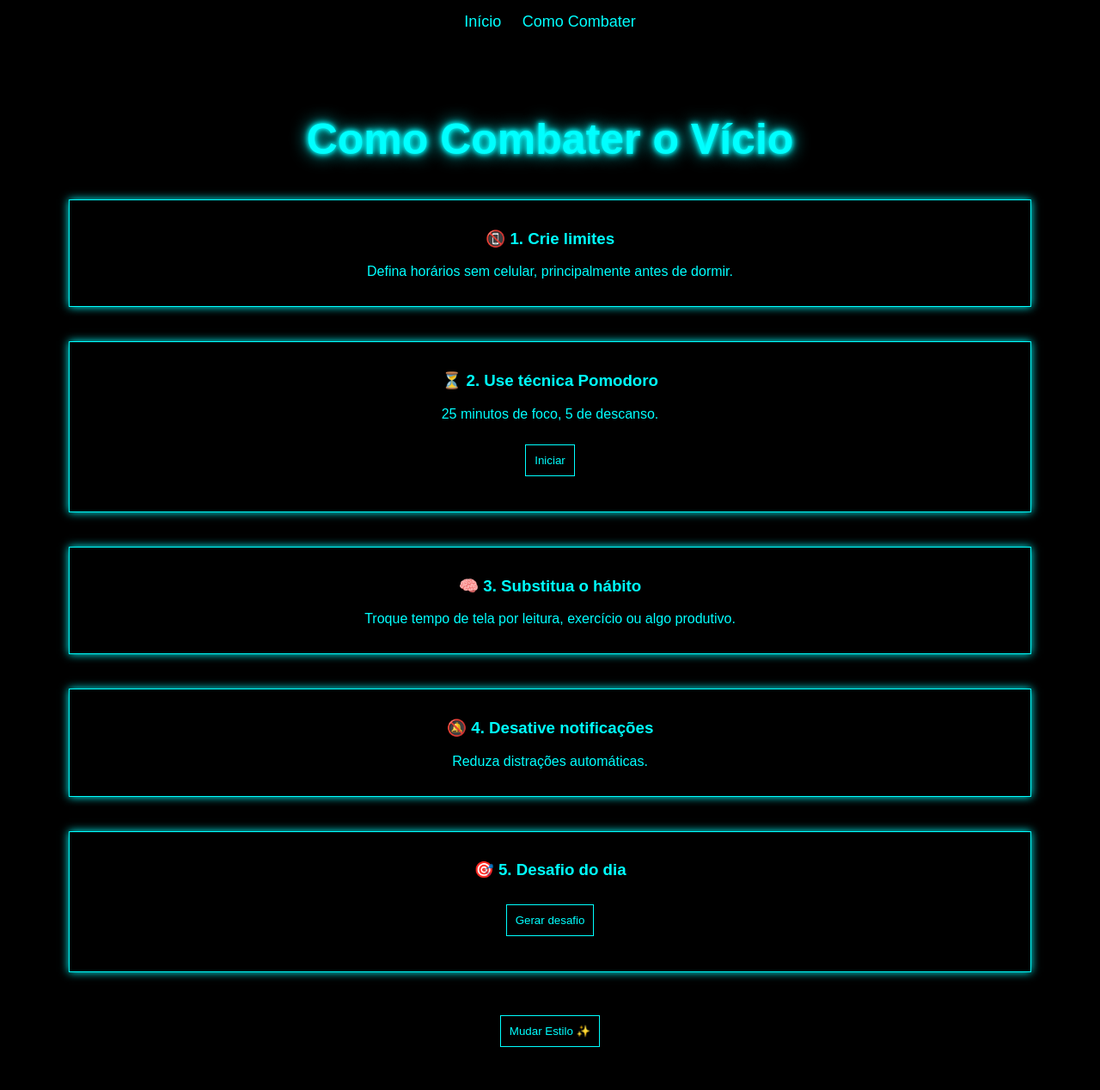
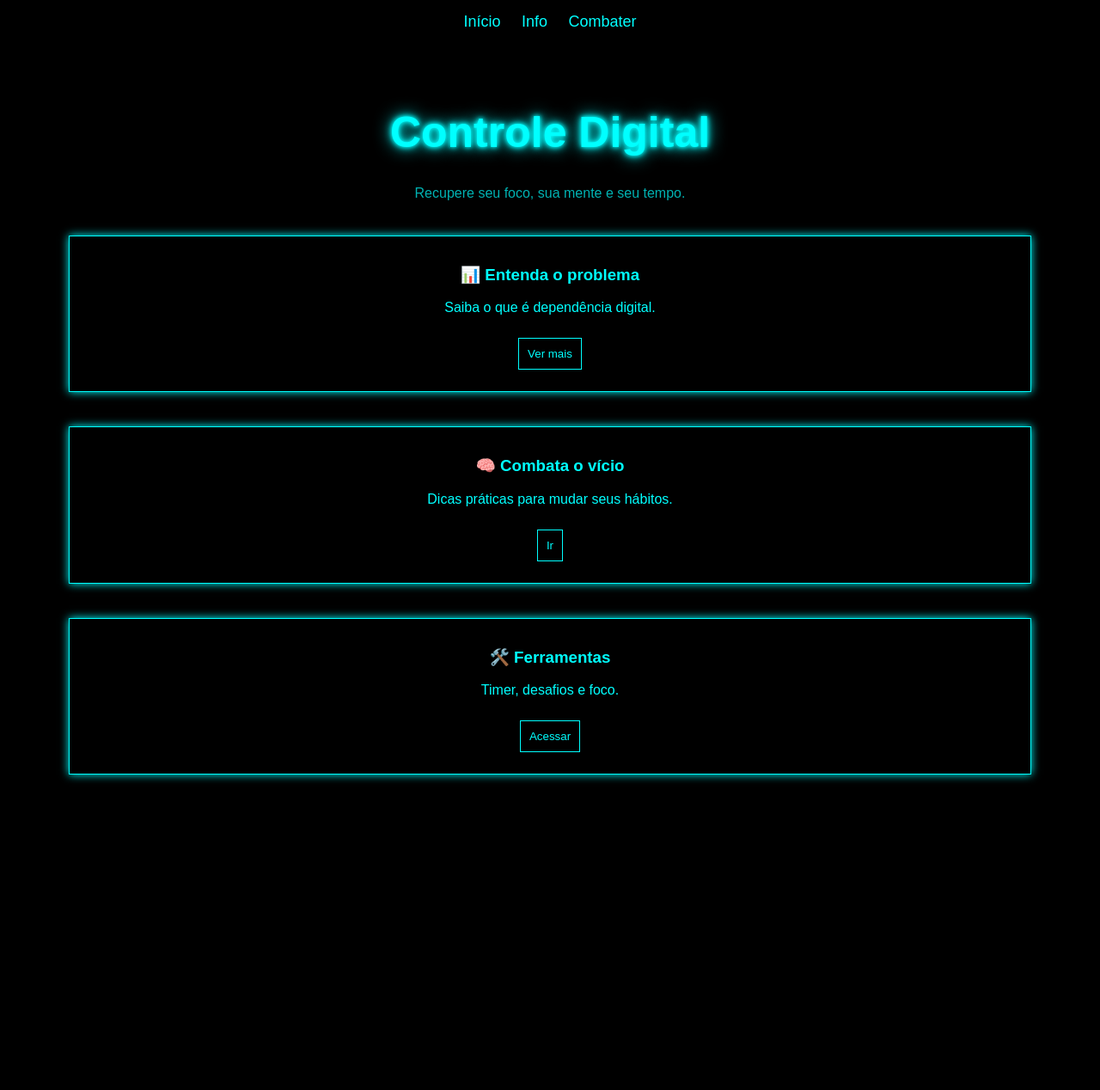
Before and after one commit to RafaelGamer2025/site-combatente-de-vicio-da-depedencia-tecnologica, a Flask app: page / in a window 1280 px wide. Shown: the whole page at 86% size. After the commit the page ends 909 px from the top, so only its background shows below. Run offline with Flask 3, Linux system fonts and the light colour scheme.

Commit message:
adicionando abas no site

```diff
--- a/app.py
+++ b/app.py
@@ -13,10 +13,13 @@ app = Flask(
 def home():
     return render_template("index.html")
 
-@app.route("/combater")
-def combater():
-    return render_template("ferramentas.html")
+@app.route("/o+que+é")
+def o_que_e():
+    return render_template("info.html")
 
+@app.route("/como+combater")
+def home_redirect():
+    return render_template("combater.html")
 
 if __name__ == "__main__":
     app.run(host="0.0.0.0", port=10000)
--- a/aula1/templates/base.html
+++ b/aula1/templates/base.html
@@ -13,10 +13,10 @@
 <canvas id="water"></canvas>
 
 <nav>
-    <a href="/">Início</a>
-    <a href="/combater">Como Combater</a>
+    <a href="{{ url_for('home') }}">Início</a>
+    <a href="{{ url_for('info') }}">Info</a>
+    <a href="{{ url_for('combater') }}">Combater</a>
 </nav>
-
 
 
 <div class="container">
--- a/aula1/templates/index.html
+++ b/aula1/templates/index.html
@@ -1,36 +1,29 @@
 {% extends "base.html" %}
 
 {% block content %}
-<h2 class="neon">Como Combater o Vício</h2>
 
-<div class="card hidden">
-<h3>📵 1. Crie limites</h3>
-<p>Defina horários sem celular, principalmente antes de dormir.</p>
+<h1 class="neon">Controle Digital</h1>
+
+<p class="subtitle">
+Recupere seu foco, sua mente e seu tempo.
+</p>
+
+<div class="card">
+    <h3>📊 Entenda o problema</h3>
+    <p>Saiba o que é dependência digital.</p>
+    <a href="/info"><button>Ver mais</button></a>
 </div>
 
-<div class="card hidden">
-<h3>⏳ 2. Use técnica Pomodoro</h3>
-<p>25 minutos de foco, 5 de descanso.</p>
-<button onclick="startTimer()">Iniciar</button>
-<p id="timer"></p>
+<div class="card">
+    <h3>🧠 Combata o vício</h3>
+    <p>Dicas práticas para mudar seus hábitos.</p>
+    <a href="/combater"><button>Ir</button></a>
 </div>
 
-<div class="card hidden">
-<h3>🧠 3. Substitua o hábito</h3>
-<p>Troque tempo de tela por leitura, exercício ou algo produtivo.</p>
+<div class="card">
+    <h3>🛠️ Ferramentas</h3>
+    <p>Timer, desafios e foco.</p>
+    <a href="/ferramentas"><button>Acessar</button></a>
 </div>
 
-<div class="card hidden">
-<h3>🔕 4. Desative notificações</h3>
-<p>Reduza distrações automáticas.</p>
-</div>
-
-<div class="card hidden">
-<h3>🎯 5. Desafio do dia</h3>
-<button onclick="desafio()">Gerar desafio</button>
-<p id="desafio"></p>
-</div>
-
-<button onclick="mudarTema()">Mudar Estilo ✨</button>
-<div id="motivacao"></div>
 {% endblock %}
```
Also changed, not shown: aula1/templates/combater.html (added, +36 -0 lines).
